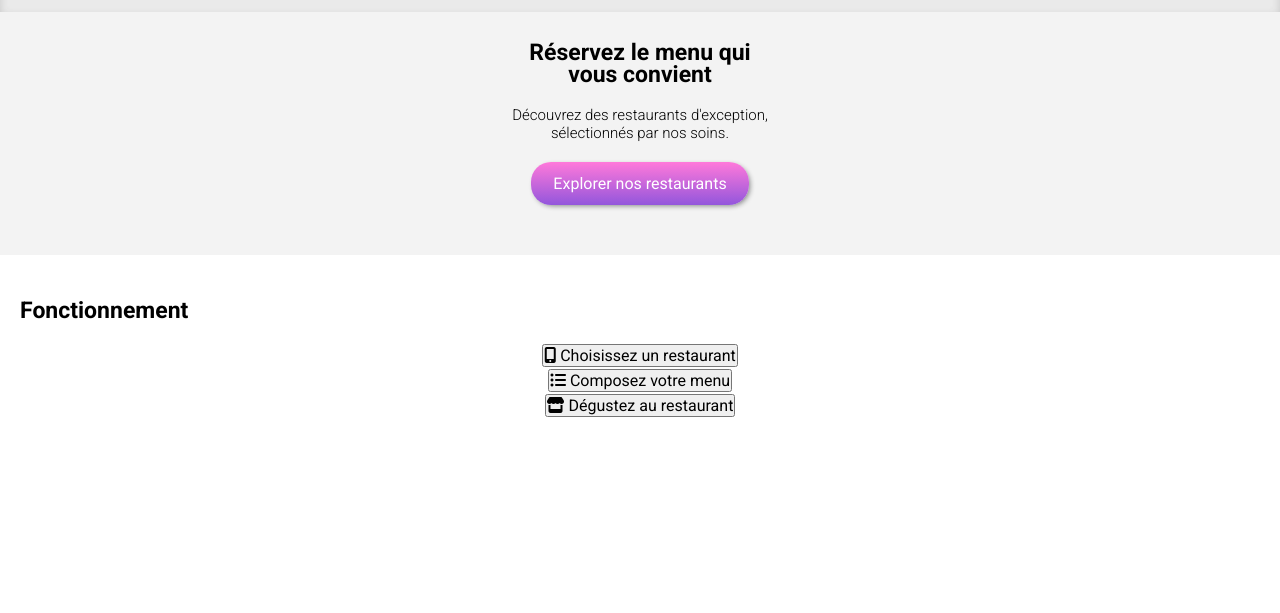
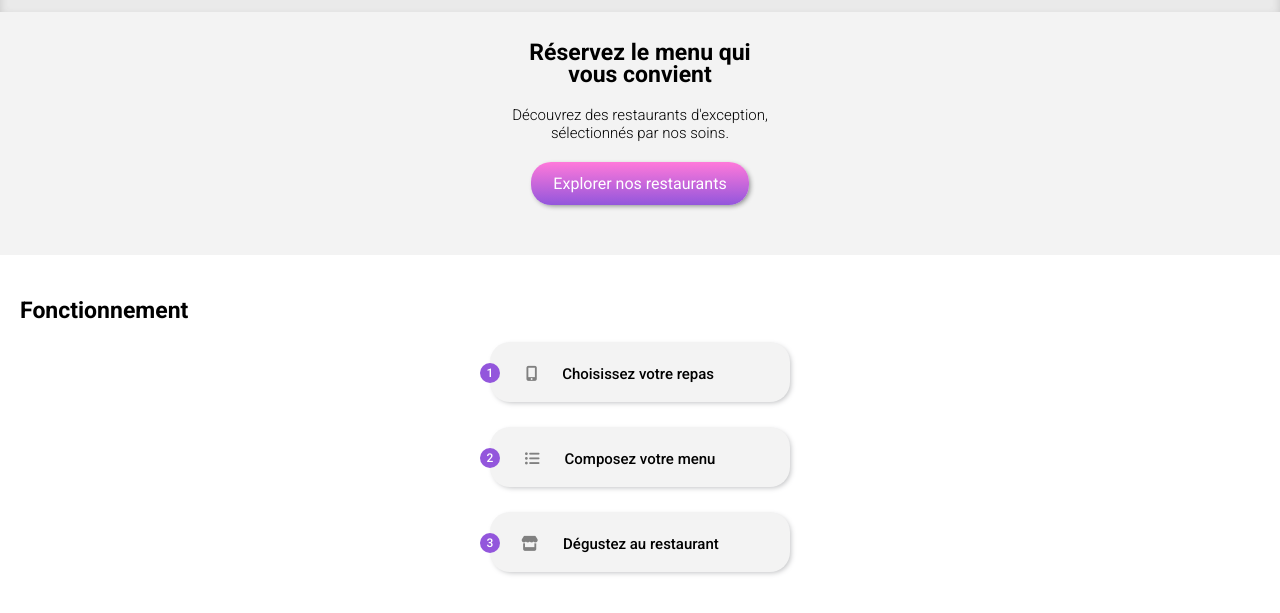
Before and after one commit to Math1299/PerretMathieu_3_26122020, a website: page index.html in a window 1280 px wide. Shown: the part 95-708 px from the top of the page. Drawn offline with Linux system fonts and the light colour scheme; a web font is replaced by a local one.

Commit message:
Fonctionnement index.html

```diff
--- a/index.html
+++ b/index.html
@@ -52,22 +52,25 @@
       <h2>Fonctionnement</h2>
       <div class="btn--fct">
         <div class="btn--fct__1">
-          <button>
+          <div class="button">
+            <p>1</p>
             <i class="fas fa-mobile-alt"></i>
-            Choisissez un restaurant
-          </button>
+            <span>Choisissez votre repas </span>
+          </div>
         </div>
         <div class="btn--fct__2">
-          <button>
+          <div class="button">
+            <p>2</p>
             <i class="fas fa-list-ul"></i>
-            Composez votre menu
-          </button>
+            <span>Composez votre menu </span>
+          </div>
         </div>
-        <div class="btn3--fct__3">
-          <button>
+        <div class="btn--fct__3">
+          <div class="button">
+            <p>3</p>
             <i class="fas fa-store"></i>
-            Dégustez au restaurant
-          </button>
+            <span>Dégustez au restaurant</span>
+          </div>
         </div>
       </div>
     </div>
--- a/sass/main.scss
+++ b/sass/main.scss
@@ -51,12 +51,63 @@ $tertiary-color: #99e2d0;
 $footerbg-color: #131416;
 $cardbg-color: #eaeaea;
 $bg-color: rgb(243, 243, 243);
+$box-shadow: 2px 2px 5px -1px rgba(128, 130, 134, 0.48);
+$box-shadow__hover: 2px 2px 5px -1px rgba(128, 130, 134, 0.64);
+$btn-box-shadow: 2px 2px 5px -1px rgba(19, 20, 22, 0.48);
+$btn-box-shadow__hover: 3px 3px 5px -1px rgba(19, 20, 22, 0.64);
+
+//mixins
+@mixin flexMid {
+  display: flex;
+  justify-content: center;
+  align-items: center;
+}
+@mixin btn--fct {
+  width: 30rem;
+  height: 6rem;
+  background: $bg-color;
+  padding: 1rem 5rem 1rem 1rem;
+  margin: 0 auto 2.5rem;
+  border-radius: 2rem;
+  @include flexMid;
+  box-shadow: $box-shadow;
+  &:hover {
+    background-color: #f5edff;
+    cursor: pointer;
+    box-shadow: $box-shadow__hover;
+    i {
+      color: $primary-color;
+    }
+  }
+  i {
+    color: grey;
+    font-size: 1.5rem;
+  }
+  p {
+    text-align: center;
+    position: absolute;
+    font-weight: 500;
+    left: -1rem;
+    top: 2.1rem;
+    width: 2rem;
+    height: 2rem;
+    font-size: 1.2rem;
+    padding-top: 0.3rem;
+    color: white;
+    border-radius: 50%;
+    background-color: $primary-color;
+  }
+  span {
+    font-size: 1.5rem;
+    font-weight: 500;
+    padding-left: 2rem;
+  }
+}
 
 header {
   width: 100%;
   height: auto;
-  display: flex;
-  justify-content: center;
+  @include flexMid;
 }
 img.logo {
   width: 50%;
@@ -72,18 +123,14 @@ i.fas.fa-map-marker-alt {
   height: auto;
 
   &--search {
-    display: flex;
-    justify-content: center;
-    align-items: center;
+    @include flexMid;
     background-color: $cardbg-color;
     padding: 1.5rem;
     border-top: 2px solid #b1b1b1bd;
     box-shadow: inset 0px 4px 10px -1px hsla(0, 0%, 69%, 0.74);
   }
   &--text {
-    display: flex;
-    justify-content: center;
-    align-items: center;
+    @include flexMid;
     flex-direction: column;
     background-color: $bg-color;
     padding: 3rem 0 5rem 0;
@@ -99,11 +146,11 @@ i.fas.fa-map-marker-alt {
       padding: 1.2rem 2.2rem;
       color: white;
       border-radius: 20px;
-      box-shadow: 2px 2px 5px -1px rgba(19, 20, 22, 0.48);
+      box-shadow: $btn-box-shadow;
       &:hover {
         cursor: pointer;
         opacity: 0.95;
-        box-shadow: 3px 3px 5px -1px rgba(19, 20, 22, 0.64);
+        box-shadow: $btn-box-shadow__hover;
       }
     }
   }
@@ -117,9 +164,13 @@ i.fas.fa-map-marker-alt {
     padding-left: 2rem;
   }
   .btn--fct {
-    display: flex;
+    @include flexMid;
     flex-direction: column;
-    justify-content: center;
-    align-items: center;
+    &__1,
+    &__2,
+    &__3 {
+      position: relative;
+      @include btn--fct;
+    }
   }
 }
```
Also changed, not shown: css/style.css, 1 other file.
